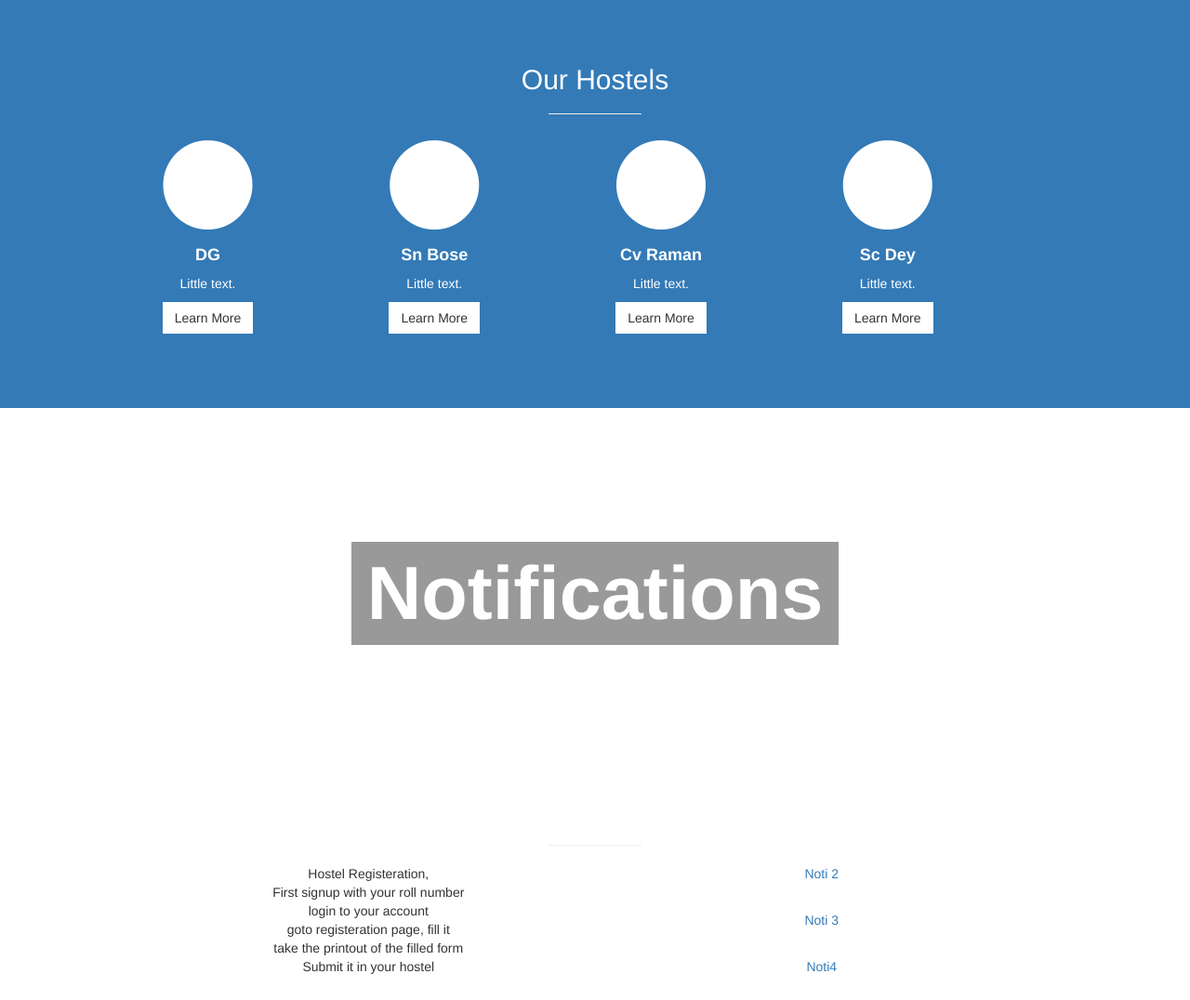
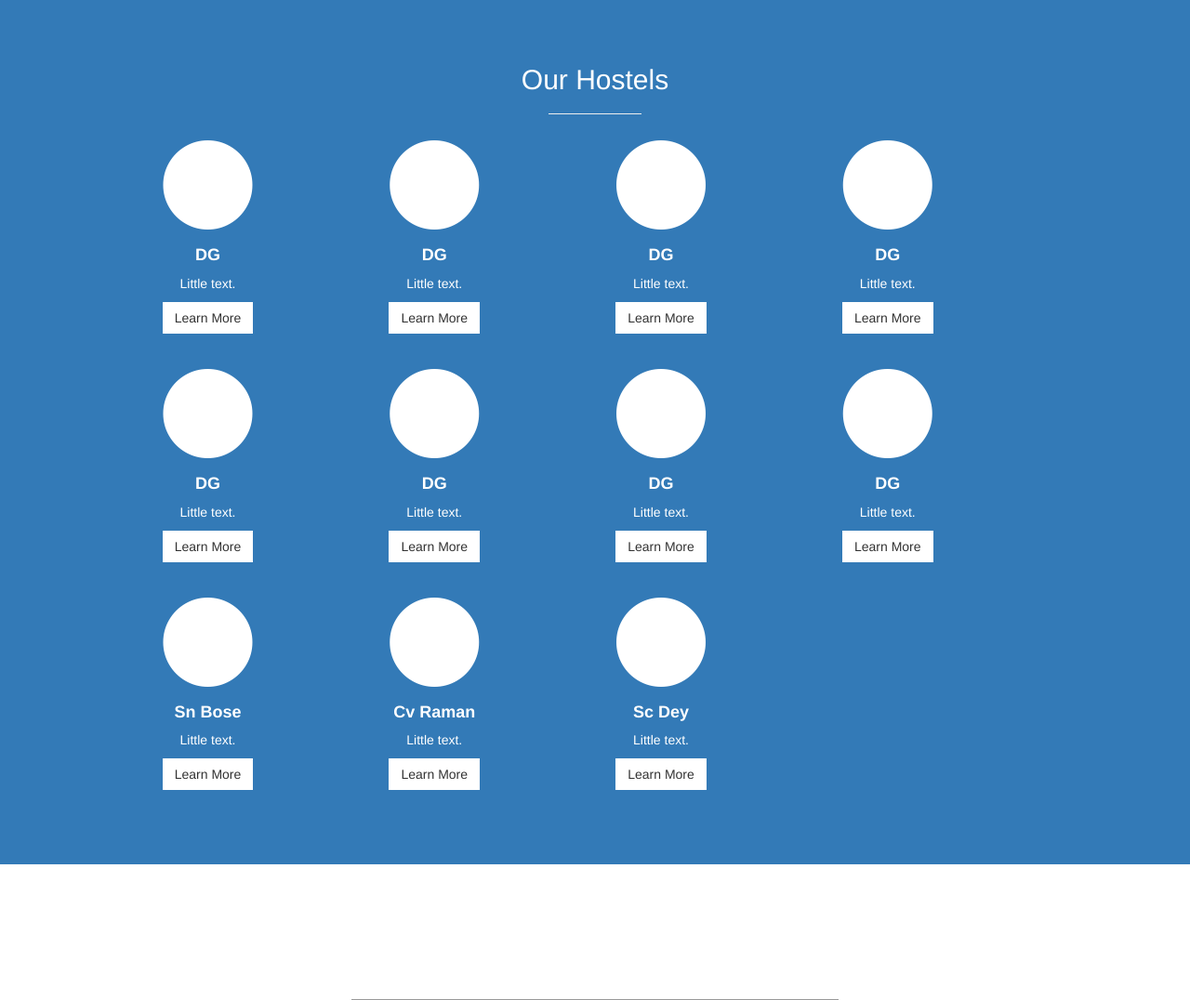
Before and after one commit to ketankr9/hostel, a Django app: page / in a window 1280 px wide. Shown: the part 801-1877 px from the top of the page at 93% size. Run offline with Django 3.2, Linux system fonts and the light colour scheme; some libraries are stand-ins or nearby versions.

Commit message:
Update index.html

```diff
--- a/templates/index.html
+++ b/templates/index.html
@@ -94,6 +94,97 @@
                     <h2>Our Hostels</h2>
                     <hr class="small">
                     <div class="row">
+			     <div class="col-md-3 col-sm-6">
+                            <div class="service-item">
+                                <span class="fa-stack fa-4x">
+                                <i class="fa fa-circle fa-stack-2x"></i>
+                                <!-- image -->
+                            </span>
+                                <h4>
+                                    <strong>DG</strong>
+                                </h4>
+                                <p>Little text.</p>
+                                <a href="#" class="btn btn-light">Learn More</a>
+                            </div>
+                        </div>
+			     <div class="col-md-3 col-sm-6">
+                            <div class="service-item">
+                                <span class="fa-stack fa-4x">
+                                <i class="fa fa-circle fa-stack-2x"></i>
+                                <!-- image -->
+                            </span>
+                                <h4>
+                                    <strong>DG</strong>
+                                </h4>
+                                <p>Little text.</p>
+                                <a href="#" class="btn btn-light">Learn More</a>
+                            </div>
+                        </div>
+			     <div class="col-md-3 col-sm-6">
+                            <div class="service-item">
+                                <span class="fa-stack fa-4x">
+                                <i class="fa fa-circle fa-stack-2x"></i>
+                                <!-- image -->
+                            </span>
+                                <h4>
+                                    <strong>DG</strong>
+                                </h4>
+                                <p>Little text.</p>
+                                <a href="#" class="btn btn-light">Learn More</a>
+                            </div>
+                        </div>
+			     <div class="col-md-3 col-sm-6">
+                            <div class="service-item">
+                                <span class="fa-stack fa-4x">
+                                <i class="fa fa-circle fa-stack-2x"></i>
+                                <!-- image -->
+                            </span>
+                                <h4>
+                                    <strong>DG</strong>
+                                </h4>
+                                <p>Little text.</p>
+                                <a href="#" class="btn btn-light">Learn More</a>
+                            </div>
+                        </div>
+			     <div class="col-md-3 col-sm-6">
+                            <div class="service-item">
+                                <span class="fa-stack fa-4x">
+                                <i class="fa fa-circle fa-stack-2x"></i>
+                                <!-- image -->
+                            </span>
+                                <h4>
+                                    <strong>DG</strong>
+                                </h4>
+                                <p>Little text.</p>
+                                <a href="#" class="btn btn-light">Learn More</a>
+                            </div>
+                        </div>
+			     <div class="col-md-3 col-sm-6">
+                            <div class="service-item">
+                                <span class="fa-stack fa-4x">
+                                <i class="fa fa-circle fa-stack-2x"></i>
+                                <!-- image -->
+                            </span>
+                                <h4>
+                                    <strong>DG</strong>
+                                </h4>
+                                <p>Little text.</p>
+                                <a href="#" class="btn btn-light">Learn More</a>
+                            </div>
+                        </div>
+			     <div class="col-md-3 col-sm-6">
+                            <div class="service-item">
+                                <span class="fa-stack fa-4x">
+                                <i class="fa fa-circle fa-stack-2x"></i>
+                                <!-- image -->
+                            </span>
+                                <h4>
+                                    <strong>DG</strong>
+                                </h4>
+                                <p>Little text.</p>
+                                <a href="#" class="btn btn-light">Learn More</a>
+                            </div>
+                        </div>
                         <div class="col-md-3 col-sm-6">
                             <div class="service-item">
                                 <span class="fa-stack fa-4x">
```
